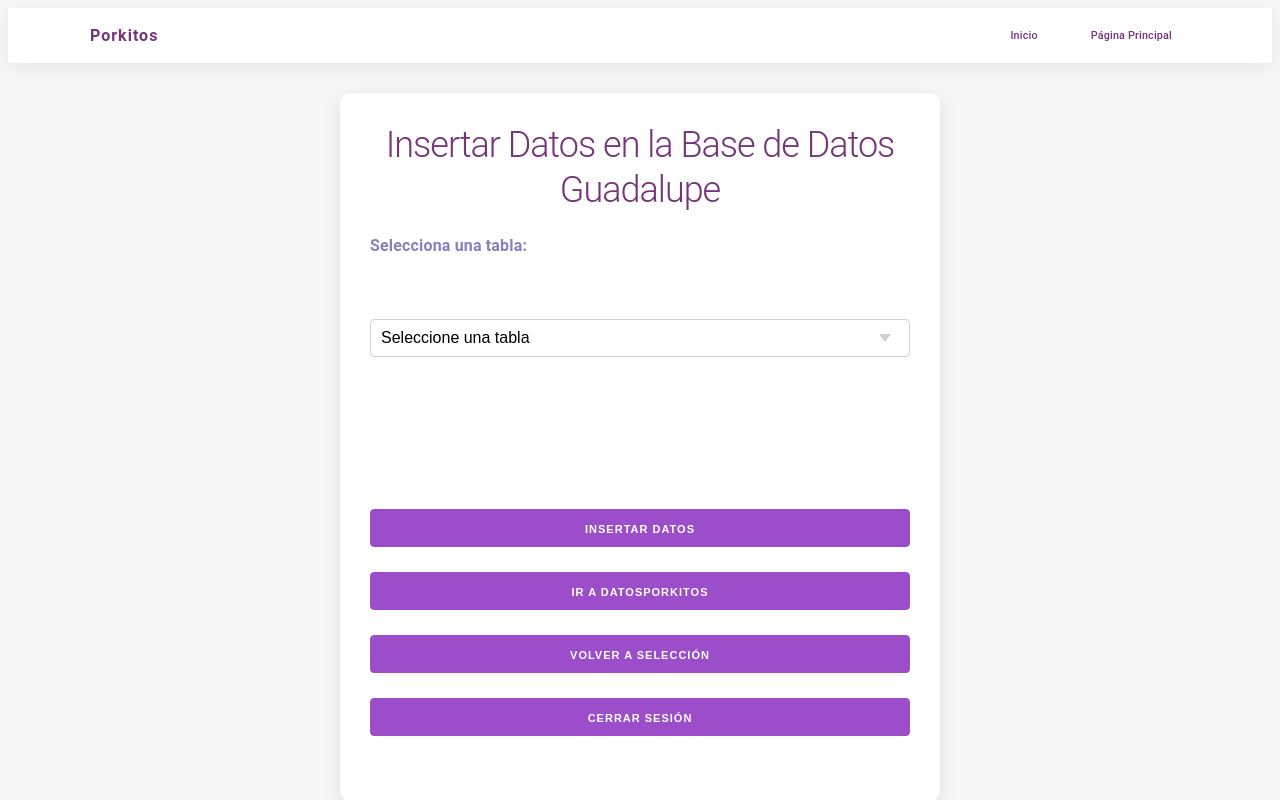
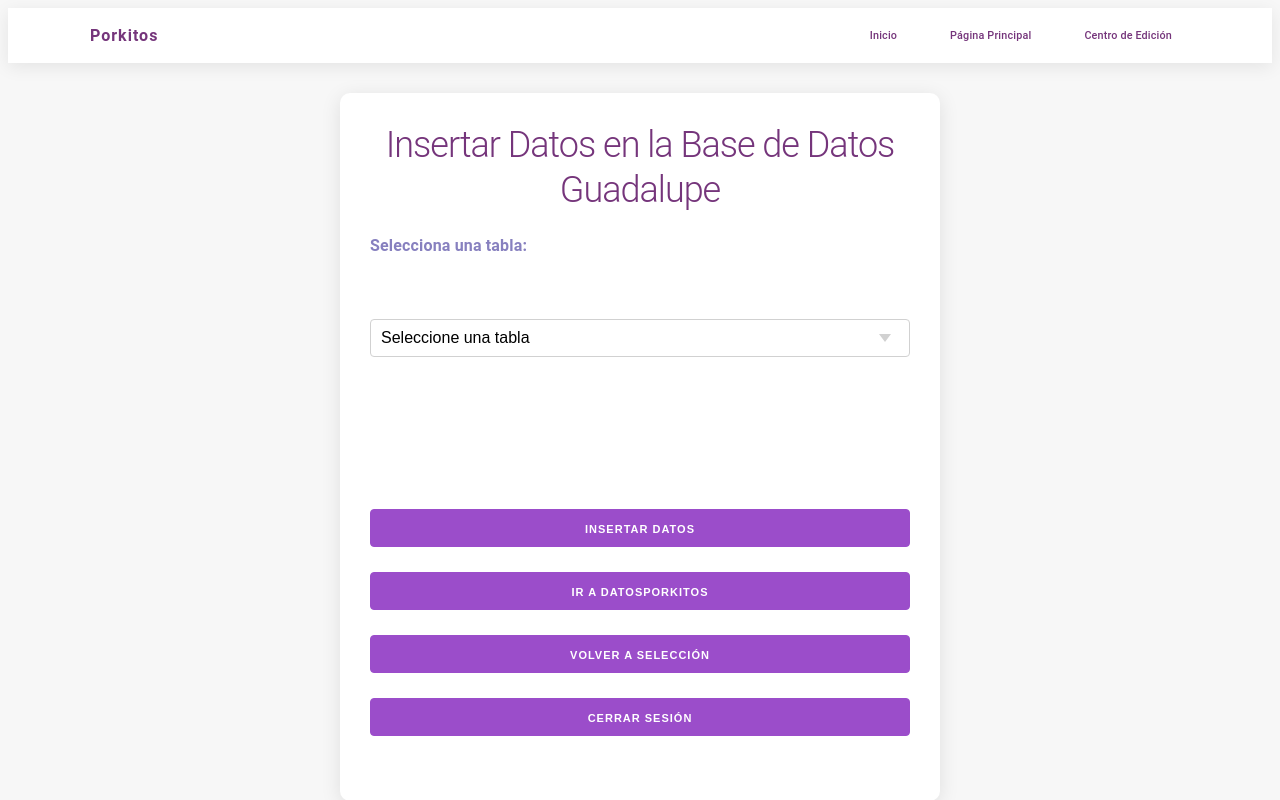
Before and after one commit to CrayoloUA/Porkitos, a Flask app: page /fronted in a window 1280 px wide. Shown: the top 800 px of the page. Run offline with Flask 3, Linux system fonts and the light colour scheme; the visitor is signed in with stand-in values (Sample User, id 1); data that the repository does not hold is empty; some libraries are stand-ins or nearby versions.

Commit message:
Update fronted.html

```diff
--- a/templates/fronted.html
+++ b/templates/fronted.html
@@ -52,7 +52,7 @@
             <div class="navbar-links">
                 <a href="{{ url_for('landing') }}">Inicio</a>
                 <a href="{{ url_for('elegir_cuadre') }}">Página Principal</a>
-
+                <a href="{{ url_for('seleccionar_edicion') }}">Centro de Edición</a>
             </div>
         </div>
     </nav>
```
